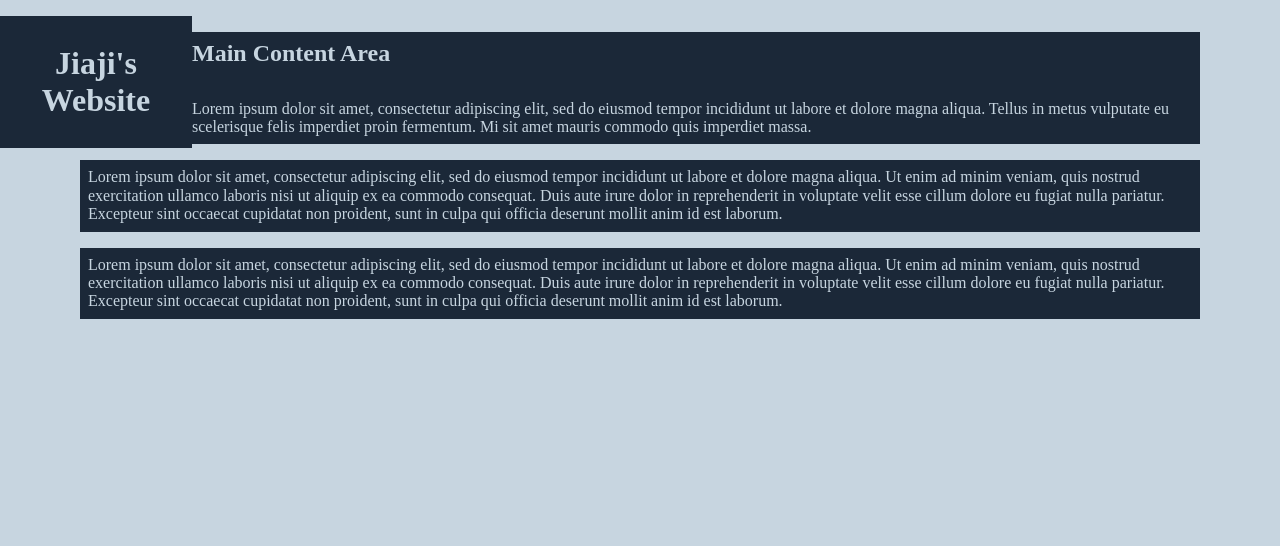
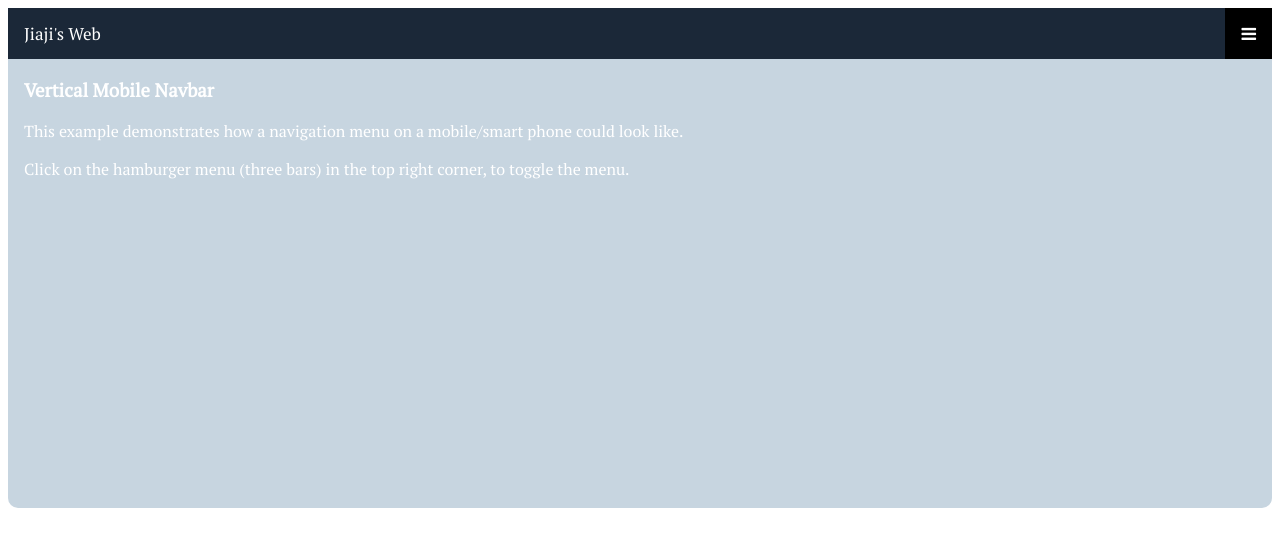
Before and after one commit to jl3623/idm222-jl3623, a plain HTML site: page index.html in a window 1280 px wide. Drawn offline with Linux system fonts and the light colour scheme.

Commit message:
Update: new nav

```diff
--- a/css/style.css
+++ b/css/style.css
@@ -1,64 +1,49 @@
-:root {
-  --white: #c7d5e0;
-  --blue: #1b2838;
+    body {
+      font-family: 'PT serif', Arial, Helvetica, sans-serif;
     }
 
-html {
-  box-sizing: border-box;
-  font-size: 100%;
-  font: 'PT Serif', serif, sans-serif;
+    .mobile-container {
+      margin: auto;
+      background-color: #c7d5e0;
+      height: 500px;
+      color: white;
+      border-radius: 10px;
     }
 
-*,
-*:before,
-*:after {
-  box-sizing: inherit;
+    .topnav {
+      overflow: hidden;
+      background-color: #1b2838;
+      position: relative;
     }
 
-header {
-  background-color: var(--blue);
-  color: var(--white);
-  padding: 0.5rem;
-  text-align: center;
+    .topnav #myLinks {
+      display: none;
     }
 
-.contain {
-  color: var(--white);
-  margin: 1rem auto;
-  padding: 1rem;
-  max-width: 90%;
+    .topnav a {
+      color: white;
+      padding: 14px 16px;
+      text-decoration: none;
+      font-size: 17px;
+      display: block;
     }
 
-body {
-  background-color: var(--white);
+    .topnav a.icon {
+      background: black;
+      display: block;
+      position: absolute;
+      right: 0;
+      top: 0;
     }
 
-main {
-  background-color: var(--blue);
+    .topnav a:hover {
+      background-color: #ddd;
+      color: black;
     }
 
-aside {
-  background-color: var(--blue);
+    .active {
+      background-color: #1b2838;
+      color: white;
     }
 
-article {
-  background-color: var(--blue);
-}
-
-h2 {
-  padding: 0.5rem;
-  margin: 0 auto;
-}
-
-p {
-  padding: 0.5rem;
-}
-
-/* 600 px  USE EM for @MEDIA */
-@media (min-width: 37.5em) {
-  header {
-    float: left;
-    max-width: 15%;
-  }
-
-}
+    </style >
--- a/index.html
+++ b/index.html
@@ -2,42 +2,54 @@
 <html>
 
 <head>
-  <title>Jiaji's Website</title>
-  <meta charset="UTF-8">
-  <meta name="description" content="" />
-  <meta name="keywords" content="" />
-  <link rel="stylesheet" href="css/normalize.css">
-  <link rel="stylesheet" href="css/style.css">
+  <meta name="viewport" content="width=device-width, initial-scale=1">
+  <link rel="stylesheet" href="https://cdnjs.cloudflare.com/ajax/libs/font-awesome/4.7.0/css/font-awesome.min.css">
+  <link rel=stylesheet href="css/style.css">
   <style>
-    @import url('https://fonts.googleapis.com/css?family=PT+Serif&display=swap')
+    @import url('https://fonts.googleapis.com/css?family=PT+Serif&display=swap');
 
   </style>
 </head>
 
 <body>
-  <div id="wrapper">
-    <header>
-      <h1>Jiaji's Website</h1>
-    </header>
-    <div class="contain">
-      <main>
-        <h2>Main Content Area</h2>
-        <p>
-          Lorem ipsum dolor sit amet, consectetur adipiscing elit, sed do eiusmod tempor incididunt ut labore et dolore magna aliqua. Tellus in metus vulputate eu scelerisque felis imperdiet proin fermentum. Mi sit amet mauris commodo quis imperdiet massa.
-        </p>
-      </main>
-      <article>
-        <p>
-          Lorem ipsum dolor sit amet, consectetur adipiscing elit, sed do eiusmod tempor incididunt ut labore et dolore magna aliqua. Ut enim ad minim veniam, quis nostrud exercitation ullamco laboris nisi ut aliquip ex ea commodo consequat. Duis aute irure dolor in reprehenderit in voluptate velit esse cillum dolore eu fugiat nulla pariatur. Excepteur sint occaecat cupidatat non proident, sunt in culpa qui officia deserunt mollit anim id est laborum.
-        </p>
-      </article>
-      <aside>
-        <p>
-          Lorem ipsum dolor sit amet, consectetur adipiscing elit, sed do eiusmod tempor incididunt ut labore et dolore magna aliqua. Ut enim ad minim veniam, quis nostrud exercitation ullamco laboris nisi ut aliquip ex ea commodo consequat. Duis aute irure dolor in reprehenderit in voluptate velit esse cillum dolore eu fugiat nulla pariatur. Excepteur sint occaecat cupidatat non proident, sunt in culpa qui officia deserunt mollit anim id est laborum.
-        </p>
-      </aside>
+
+  <!-- Simulate a smartphone / tablet -->
+  <div class="mobile-container">
+
+    <!-- Top Navigation Menu -->
+    <div class="topnav">
+      <a href="#home" class="active">Jiaji's Web</a>
+      <div id="myLinks">
+        <a href="#about">About</a>
+        <a href="#contact">Contact</a>
+        <a href="#portfolio">Portfolio</a>
+        <a href="#resume">Resume</a>
+      </div>
+      <a href="javascript:void(0);" class="icon" onclick="myFunction()">
+        <i class="fa fa-bars"></i>
+      </a>
     </div>
+
+    <div style="padding-left:16px">
+      <h3>Vertical Mobile Navbar</h3>
+      <p>This example demonstrates how a navigation menu on a mobile/smart phone could look like.</p>
+      <p>Click on the hamburger menu (three bars) in the top right corner, to toggle the menu.</p>
+    </div>
+
+    <!-- End smartphone / tablet look -->
   </div>
+
 </body>
+<script>
+  function myFunction() {
+    var x = document.getElementById("myLinks");
+    if (x.style.display === "block") {
+      x.style.display = "none";
+    } else {
+      x.style.display = "block";
+    }
+  }
+
+</script>
 
 </html>
```
Also changed, not shown: wireframe/wireframe.png (renamed from wireframe.png). Lines whose indentation alone changed are shown as unchanged.
